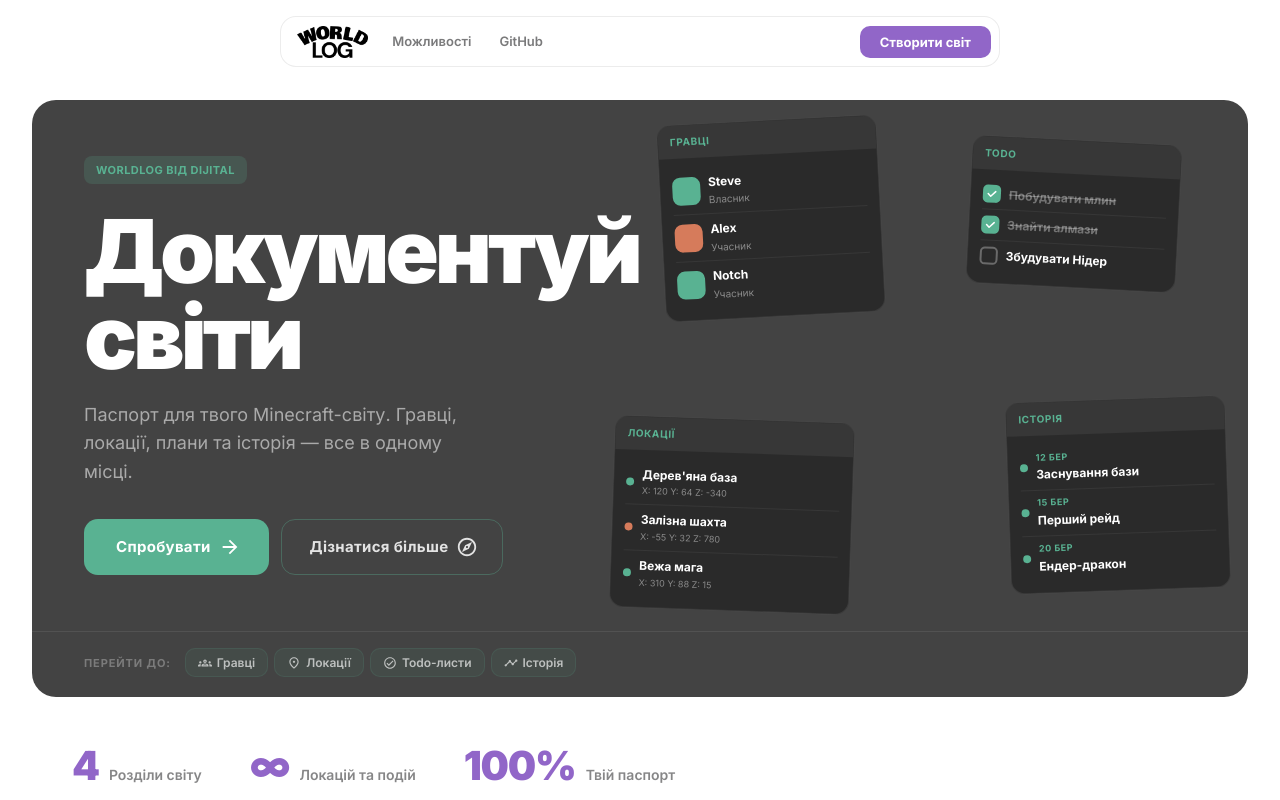
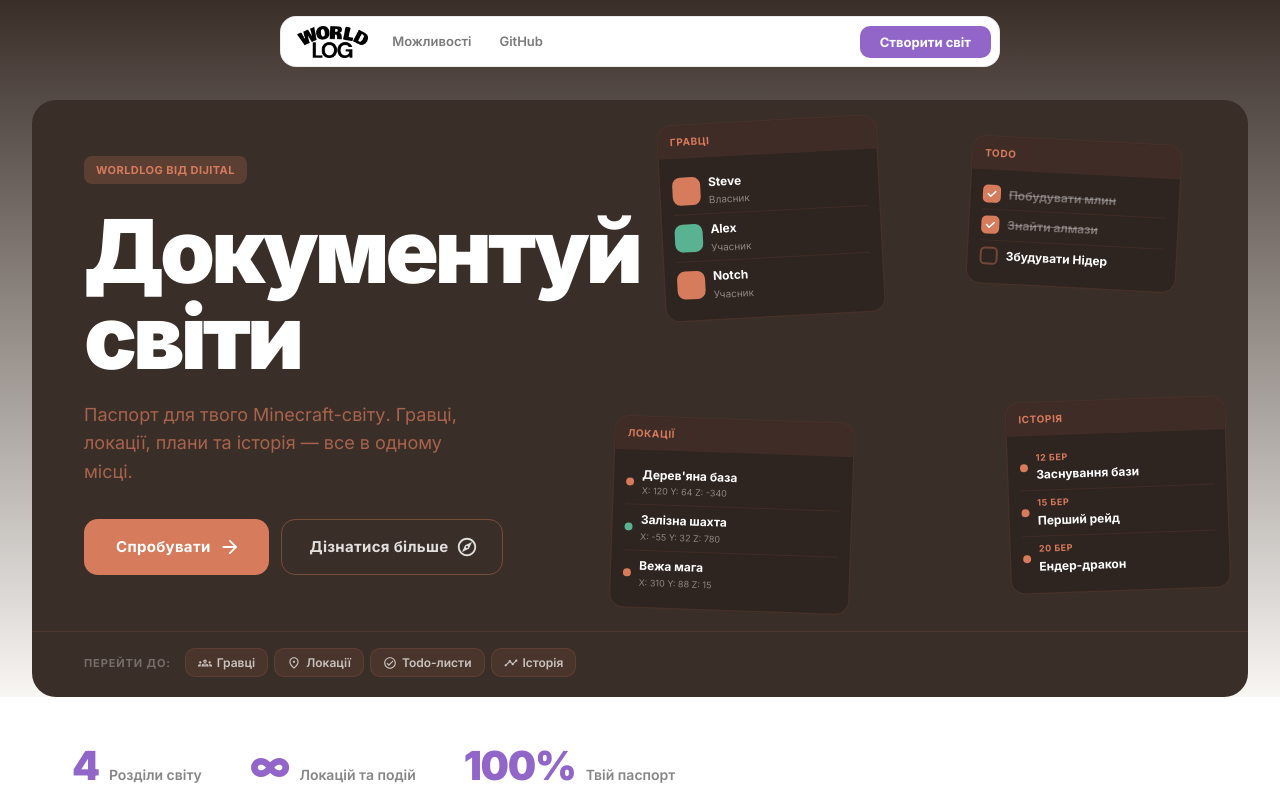
Before and after one commit to ttjelky/Worldlog, a React (Vite) app in the folder frontend/: page / in a window 1280 px wide. Shown: the top 800 px of the page. Built offline with nearby package versions, Linux system fonts and the light colour scheme; no server answers.

Commit message:
fix: copper-dominant hero - warm dark bg, copper accents everywhere

```diff
--- a/frontend/src/features/landing/components/Hero/Hero.jsx
+++ b/frontend/src/features/landing/components/Hero/Hero.jsx
@@ -31,7 +31,7 @@ function MockupPlayers() {
             <div
               className={styles.mockupAvatar}
               style={{
-                background: i === 0 ? '#59b292' : i === 1 ? '#d67b5b' : '#59b292',
+                background: i === 0 ? '#d67b5b' : i === 1 ? '#59b292' : '#d67b5b',
               }}
             />
             <div className={styles.mockupRowText}>
@@ -53,9 +53,9 @@ function MockupLocations() {
       </div>
       <div className={styles.mockupBody}>
         {[
-          { name: "Дерев'яна база", coords: 'X: 120  Y: 64  Z: -340', color: '#59b292' },
-          { name: 'Залізна шахта', coords: 'X: -55  Y: 32  Z: 780', color: '#d67b5b' },
-          { name: 'Вежа мага', coords: 'X: 310  Y: 88  Z: 15', color: '#59b292' },
+          { name: "Дерев'яна база", coords: 'X: 120  Y: 64  Z: -340', color: '#d67b5b' },
+          { name: 'Залізна шахта', coords: 'X: -55  Y: 32  Z: 780', color: '#59b292' },
+          { name: 'Вежа мага', coords: 'X: 310  Y: 88  Z: 15', color: '#d67b5b' },
         ].map((loc) => (
           <div key={loc.name} className={styles.mockupRow}>
             <div className={styles.mockupLocDot} style={{ background: loc.color }} />
@@ -85,7 +85,7 @@ function MockupTodos() {
           <div key={i} className={styles.mockupRow}>
             <div
               className={styles.mockupCheckbox}
-              style={t.done ? { background: '#59b292', borderColor: '#59b292' } : {}}
+              style={t.done ? { background: '#d67b5b', borderColor: '#d67b5b' } : {}}
             >
               {t.done && (
                 <svg viewBox="0 0 16 16" fill="none" className={styles.mockupCheckSvg}>
--- a/frontend/src/features/landing/components/Hero/Hero.module.css
+++ b/frontend/src/features/landing/components/Hero/Hero.module.css
@@ -1,10 +1,12 @@
 /* ─────────────────────────────────────────
    Hero – Trial Chambers biome
-   Copper #d67b5b · Oxidized #59b292 · Tuff #85837a
+   Dominant: Copper #d67b5b · Oxidized #59b292
+   Background: warm dark copper
    ───────────────────────────────────────── */
 
 .heroSection {
   padding: 88px 24px 0;
+  background: linear-gradient(180deg, #3a2e28 0%, #f8f6f3 100%);
 }
 
 @media (min-width: 900px) {
@@ -19,7 +21,7 @@
   margin: 0 auto;
   border-radius: 24px;
   overflow: hidden;
-  background: #434343;
+  background: #3a2e28;
 }
 
 .heroContent {
@@ -61,8 +63,8 @@
   align-self: flex-start;
   padding: 5px 12px;
   border-radius: 8px;
-  background: rgba(89, 178, 146, 0.18);
-  color: #59b292;
+  background: rgba(214, 123, 91, 0.22);
+  color: #d67b5b;
   font-weight: 700;
   font-size: 11px;
   letter-spacing: 0.04em;
@@ -89,7 +91,7 @@
 .heroSubtitle {
   font-size: 17px;
   line-height: 1.6;
-  color: rgba(255, 255, 255, 0.55);
+  color: rgba(214, 123, 91, 0.70);
   margin-bottom: 32px;
   max-width: 380px;
 }
@@ -111,12 +113,12 @@
   padding: 14px 32px !important;
   font-size: 15px !important;
   font-weight: 700 !important;
-  background: #59b292 !important;
+  background: #d67b5b !important;
   color: #ffffff !important;
 }
 
 .heroButtonPrimary:hover {
-  background: #4a9a7e !important;
+  background: #c46a4b !important;
 }
 
 .heroButtonSecondary {
@@ -126,12 +128,12 @@
   font-weight: 700 !important;
   background: transparent !important;
   color: rgba(255, 255, 255, 0.85) !important;
-  border: 1px solid rgba(89, 178, 146, 0.35) !important;
+  border: 1px solid rgba(214, 123, 91, 0.40) !important;
 }
 
 .heroButtonSecondary:hover {
-  background: rgba(89, 178, 146, 0.12) !important;
-  border-color: rgba(89, 178, 146, 0.55) !important;
+  background: rgba(214, 123, 91, 0.12) !important;
+  border-color: rgba(214, 123, 91, 0.65) !important;
 }
 
 .heroVisual {
@@ -157,7 +159,7 @@
   flex-direction: column;
   gap: 10px;
   padding: 18px 32px 22px;
-  border-top: 1px solid rgba(255, 255, 255, 0.08);
+  border-top: 1px solid rgba(214, 123, 91, 0.12);
 }
 
 @media (min-width: 900px) {
@@ -190,9 +192,9 @@
   gap: 5px;
   padding: 6px 12px;
   border-radius: 10px;
-  background: rgba(89, 178, 146, 0.08);
-  border: 1px solid rgba(89, 178, 146, 0.12);
-  color: rgba(255, 255, 255, 0.65);
+  background: rgba(214, 123, 91, 0.10);
+  border: 1px solid rgba(214, 123, 91, 0.15);
+  color: rgba(255, 255, 255, 0.70);
   font-weight: 600;
   font-size: 12px;
   cursor: pointer;
@@ -200,8 +202,8 @@
 }
 
 .heroNavPill:hover {
-  background: rgba(89, 178, 146, 0.18);
-  border-color: rgba(89, 178, 146, 0.35);
+  background: rgba(214, 123, 91, 0.22);
+  border-color: rgba(214, 123, 91, 0.45);
   color: #ffffff;
 }
 
@@ -215,10 +217,10 @@
 
 .collageCard {
   position: absolute;
-  background: #2a2a2a;
+  background: #2e2420;
   border-radius: 14px;
   overflow: hidden;
-  border: 1px solid rgba(255, 255, 255, 0.08);
+  border: 1px solid rgba(214, 123, 91, 0.15);
 }
 
 .collagePlayers {
@@ -254,7 +256,7 @@
 }
 
 .mockupHeader {
-  background: rgba(255, 255, 255, 0.06);
+  background: rgba(214, 123, 91, 0.10);
   padding: 8px 12px;
   display: flex;
   align-items: center;
@@ -263,7 +265,7 @@
 .mockupHeaderLabel {
   font-weight: 700;
   font-size: 10px;
-  color: #59b292;
+  color: #d67b5b;
   text-transform: uppercase;
   letter-spacing: 0.06em;
 }
@@ -280,7 +282,7 @@
 }
 
 .mockupRow + .mockupRow {
-  border-top: 1px solid rgba(255, 255, 255, 0.06);
+  border-top: 1px solid rgba(214, 123, 91, 0.10);
 }
 
 .mockupRowText {
@@ -308,7 +310,7 @@
   font-size: 9px;
   letter-spacing: 0.06em;
   text-transform: uppercase;
-  color: #59b292;
+  color: #d67b5b;
 }
 
 .mockupAvatar {
@@ -329,7 +331,7 @@
   width: 18px;
   height: 18px;
   border-radius: 5px;
-  border: 2px solid rgba(255, 255, 255, 0.30);
+  border: 2px solid rgba(214, 123, 91, 0.40);
   flex-shrink: 0;
   display: flex;
   align-items: center;
@@ -350,7 +352,7 @@
   width: 8px;
   height: 8px;
   border-radius: 4px;
-  background: #59b292;
+  background: #d67b5b;
   flex-shrink: 0;
 }
 
```
